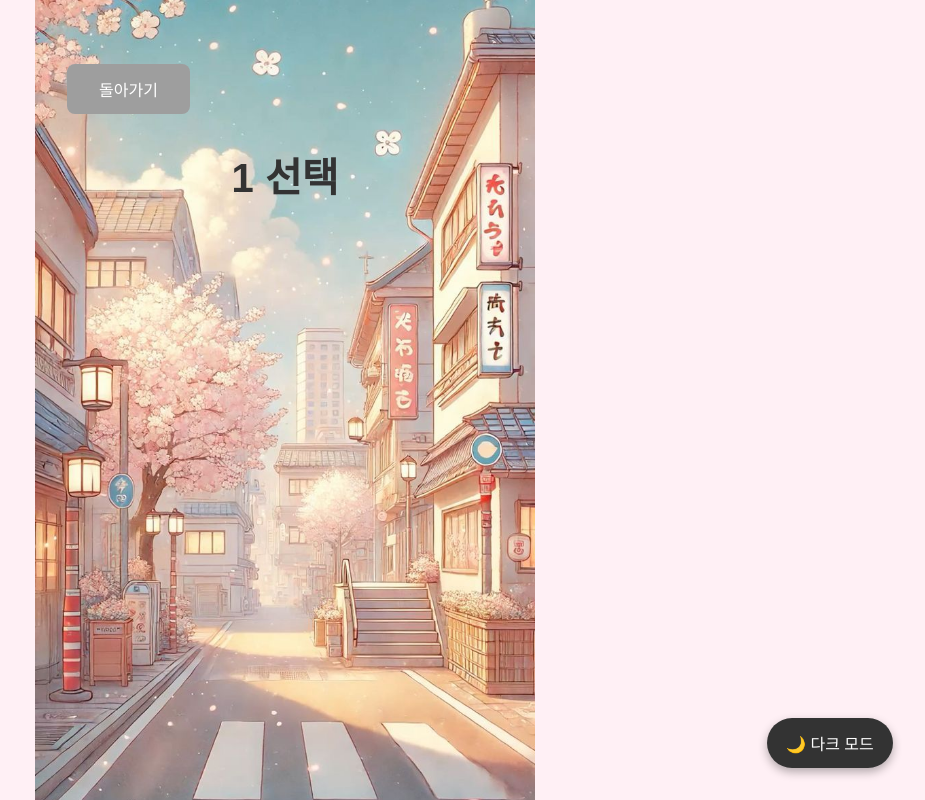
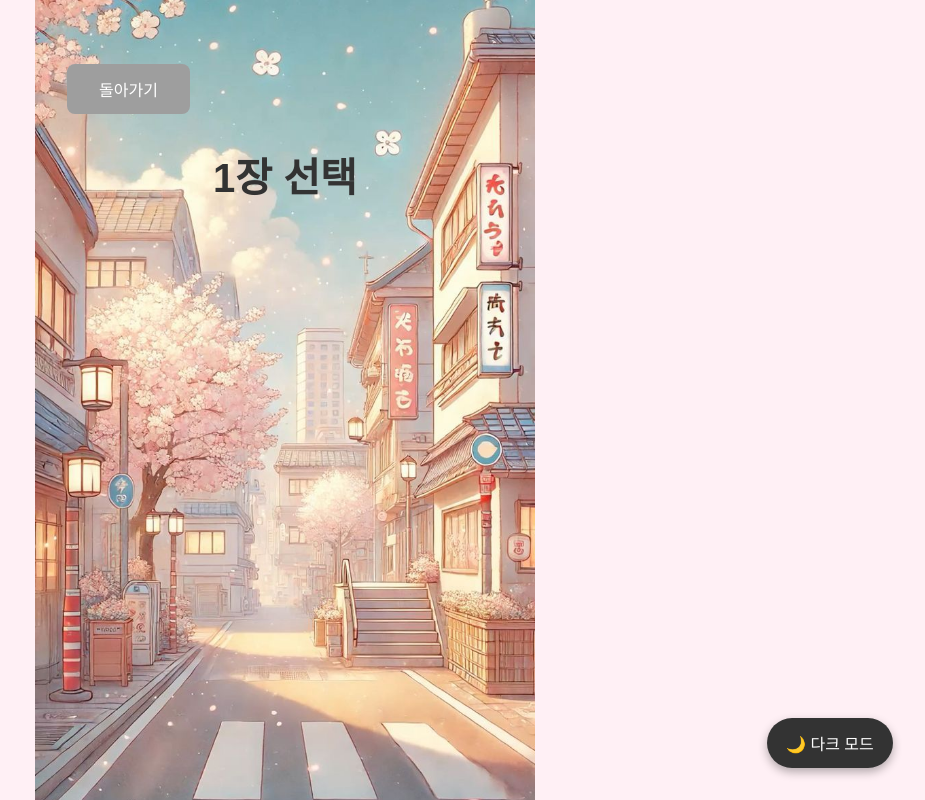
Before and after one commit to Sunami97/nihongo-kanji-study, a React (Vite) app: page /sub-category/1 in a window 1280 px wide. Shown: the whole page, without its empty margins (355-1280 px from the left). Built offline with nearby package versions, Linux system fonts and the light colour scheme.

Commit message:
feat 챕터 텍스트 covert기능 추가가

```diff
--- a/src/pages/CategoryPage.tsx
+++ b/src/pages/CategoryPage.tsx
@@ -36,7 +36,7 @@ const Title = styled.h1`
 
 const SubTitle = styled.p`
   font-size: 1.2rem;
-  color: ${({ theme }) => theme.cardDetailText};
+  color: ${({ theme }) => theme.text};
   margin-bottom: 3rem;
 `;
 
--- a/src/pages/MemorizePage.tsx
+++ b/src/pages/MemorizePage.tsx
@@ -5,6 +5,7 @@ import { kanjiData } from '@/data/kanjiData';
 import KanjiCard from '@/components/KanjiCard/KanjiCard';
 import { KanjiWord } from '@/data/kanjiData';
 import { shuffleArray } from '@/utils/shuffleArray';
+import {convertChapterName} from '@/utils/convertChapterName'
 import { FaShuffle } from "react-icons/fa6";
 import styled from '@emotion/styled';
 
@@ -129,7 +130,7 @@ export default function MemorizePage() {
         <BackButton onClick={handleGoBackToYearSelect}>돌아가기</BackButton>
       </BackButtonWrapper>
 
-      <Title>{chapter} - {subcategory} 한자 암기</Title>
+      <Title>{convertChapterName(chapter as string)} - {subcategory} 한자 암기</Title>
 
       {kanjiList.length > 0 && (
         <ButtonWrapper>
--- a/src/pages/ResultPage.tsx
+++ b/src/pages/ResultPage.tsx
@@ -2,6 +2,7 @@
 import { useEffect } from 'react';
 import { useLocation, useNavigate, useParams } from 'react-router-dom';
 import styled from '@emotion/styled';
+import {convertChapterName} from '@/utils/convertChapterName'
 
 interface AnswerRecord {
   kanji: string;
@@ -135,7 +136,7 @@ export default function ResultPage() {
 
   return (
     <Container>
-      <h1>{chapter} {subcategory} 테스트 결과</h1>
+      <h1>{convertChapterName(chapter as string)} {subcategory} 테스트 결과</h1>
 
       <Section>
         <Title>맞은 문제 ({correctAnswers.length})</Title>
--- a/src/pages/SubCategoryPage.tsx
+++ b/src/pages/SubCategoryPage.tsx
@@ -2,6 +2,7 @@
 import { useParams, useNavigate } from 'react-router-dom';
 import styled from '@emotion/styled';
 import { kanjiData, KanjiWord } from '@/data/kanjiData';
+import {convertChapterName} from '@/utils/convertChapterName'
 
 interface SubCategory {
   name: string;
@@ -95,7 +96,7 @@ export default function SubCategoryPage() {
         <BackButton onClick={handleGoBackToCategory}>돌아가기</BackButton>
       </BackButtonWrapper>
 
-      <Title>{chapter} 선택</Title>
+      <Title>{convertChapterName(chapter as string)} 선택</Title>
 
       <ButtonWrapper>
         {subCategoryList.map((subcategory) => (
--- a/src/pages/TestPage.tsx
+++ b/src/pages/TestPage.tsx
@@ -5,6 +5,7 @@ import styled from '@emotion/styled';
 import { kanjiData, KanjiWord } from '@/data/kanjiData';
 import { shuffleArray } from '@/utils/shuffleArray';
 import { AnswerRecord } from '@/types/kanji.types';
+import {convertChapterName} from '@/utils/convertChapterName'
 
 const Container = styled.div`
   min-width: 300px;
@@ -211,7 +212,7 @@ export default function TestPage() {
 
   return (
     <Container>
-      <h1>{chapter} {subcategory} 테스트</h1>
+      <h1>{convertChapterName(chapter as string)} {subcategory} 테스트</h1>
       <KanjiText>{currentWord.kanji}</KanjiText>
       <YomikataBox>
         <YomikataText>
--- /dev/null
+++ b/src/utils/convertChapterName.ts
@@ -0,0 +1,4 @@
+  export const convertChapterName = (id: string) => {
+    const number = id.replace('chapter', '');
+    return `${number}장`;
+  };
```
